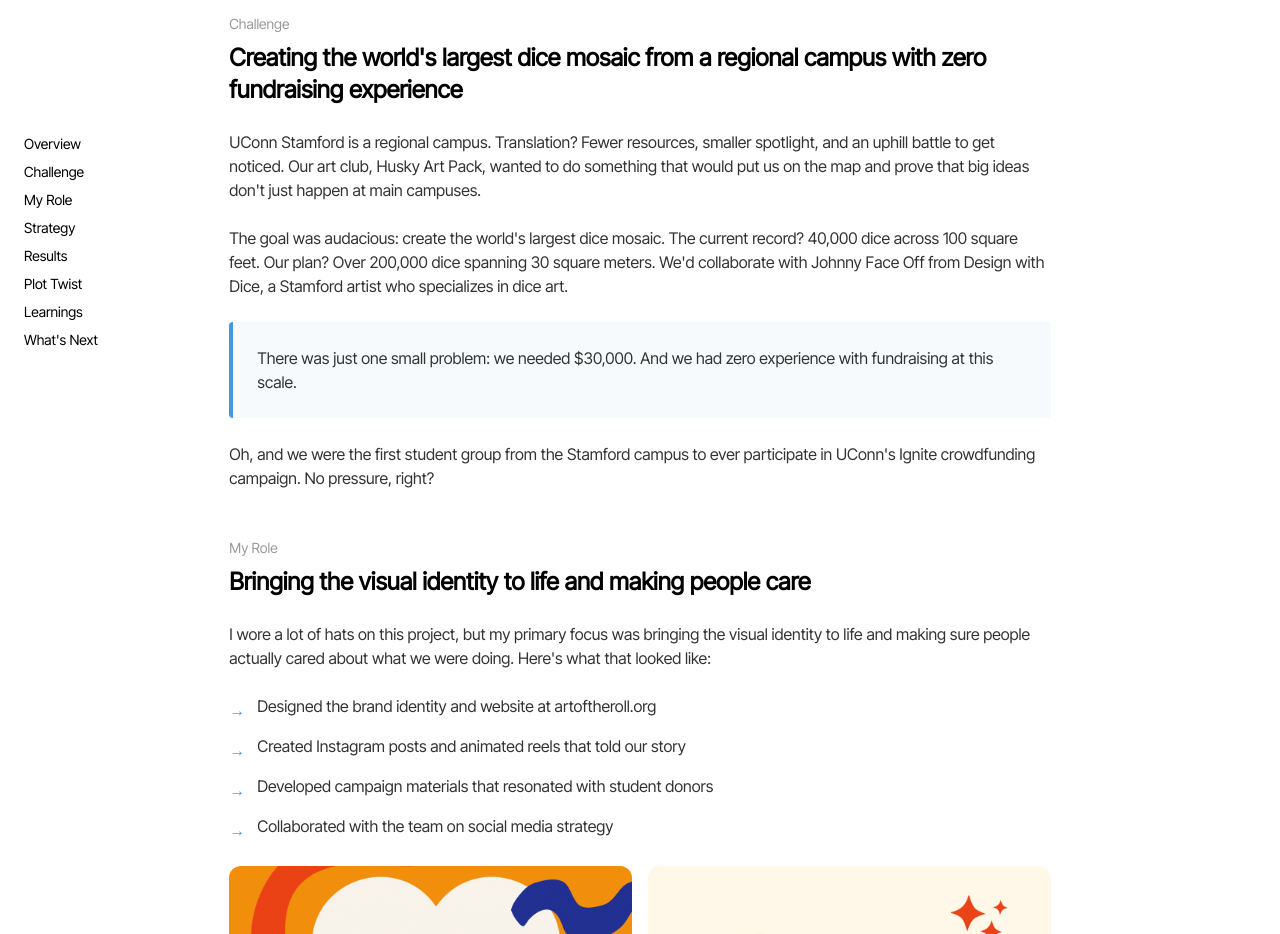
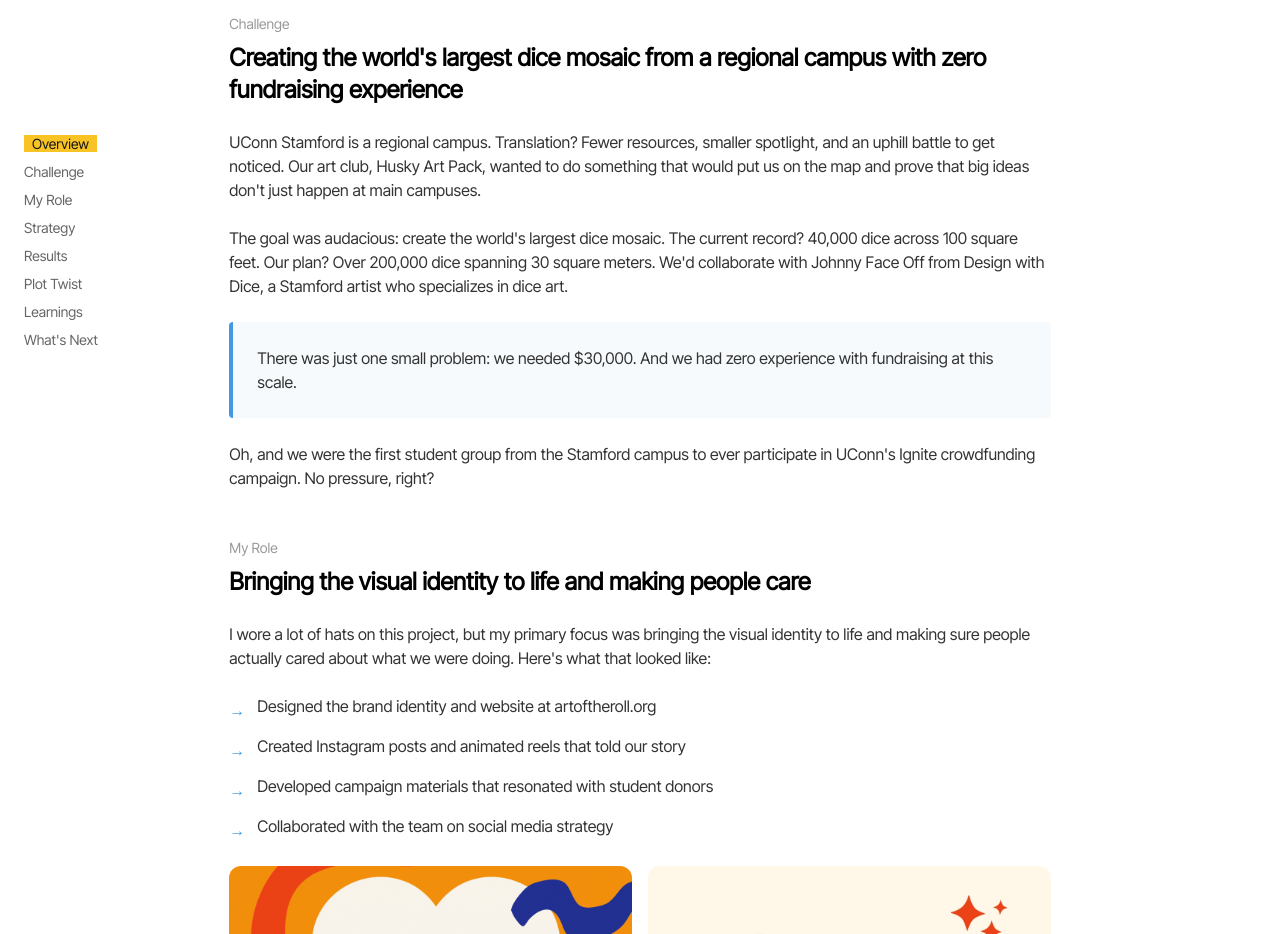
Before and after one commit to chaconshania/PortfolioV2, a Next.js app: page /artoftheroll in a window 1280 px wide. Shown: the part 1400-2334 px from the top of the page. Built offline with nearby package versions, Linux system fonts and the light colour scheme.

Commit message:
Adding sidebar interactivity to artoftheroll page

```diff
--- a/src/app/artoftheroll/page.tsx
+++ b/src/app/artoftheroll/page.tsx
@@ -1,7 +1,39 @@
+"use client";
+
 import Image from "next/image";
-import React from "react";
+import React, { useEffect, useState } from "react";
 
 export default function Page() {
+  const [activeSection, setActiveSection] = useState("");
+
+  useEffect(() => {
+    const observerOptions = {
+      root: null,
+      rootMargin: "-20% 0px -70% 0px",
+      threshold: 0,
+    };
+
+    const observerCallback = (entries: IntersectionObserverEntry[]) => {
+      entries.forEach((entry) => {
+        if (entry.isIntersecting) {
+          setActiveSection(entry.target.id);
+        }
+      });
+    };
+
+    const observer = new IntersectionObserver(
+      observerCallback,
+      observerOptions
+    );
+
+    const sections = document.querySelectorAll("section[id]");
+    sections.forEach((section) => observer.observe(section));
+
+    return () => {
+      sections.forEach((section) => observer.unobserve(section));
+    };
+  }, []);
+
   return (
     <div className="min-h-screen bg-background pt-0">
       <div className="px-6 mt-[100px] lg:mt-0">
@@ -19,20 +51,108 @@
           <aside className="hidden lg:flex col-span-2 sticky top-0 justify-end h-screen flex-col overflow-y-auto">
             <nav className="py-6">
               <ul className="space-y-2 text-sm">
-                <li>Overview</li>
-                <li>Challenge</li>
-                <li>My Role</li>
-                <li>Strategy</li>
-                <li>Results</li>
-                <li>Plot Twist</li>
-                <li>Learnings</li>
-                <li>What&apos;s Next</li>
+                <li>
+                  <a
+                    href="#overview"
+                    className={`transition-colors cursor-pointer ${
+                      activeSection === "overview"
+                        ? "text-foreground font-medium px-2 bg-[#F7C325]"
+                        : "text-[#666666] hover:text-foreground"
+                    }`}
+                  >
+                    Overview
+                  </a>
+                </li>
+                <li>
+                  <a
+                    href="#challenge"
+                    className={`transition-colors cursor-pointer ${
+                      activeSection === "challenge"
+                        ? "text-foreground font-medium px-2 bg-[#F7C325]"
+                        : "text-[#666666] hover:text-foreground"
+                    }`}
+                  >
+                    Challenge
+                  </a>
+                </li>
+                <li>
+                  <a
+                    href="#my-role"
+                    className={`transition-colors cursor-pointer ${
+                      activeSection === "my-role"
+                        ? "text-foreground font-medium px-2 bg-[#F7C325]"
+                        : "text-[#666666] hover:text-foreground"
+                    }`}
+                  >
+                    My Role
+                  </a>
+                </li>
+                <li>
+                  <a
+                    href="#strategy"
+                    className={`transition-colors cursor-pointer ${
+                      activeSection === "strategy"
+                        ? "text-foreground font-medium px-2 bg-[#F7C325]"
+                        : "text-[#666666] hover:text-foreground"
+                    }`}
+                  >
+                    Strategy
+                  </a>
+                </li>
+                <li>
+                  <a
+                    href="#results"
+                    className={`transition-colors cursor-pointer ${
+                      activeSection === "results"
+                        ? "text-foreground font-medium px-2 bg-[#F7C325]"
+                        : "text-[#666666] hover:text-foreground"
+                    }`}
+                  >
+                    Results
+                  </a>
+                </li>
+                <li>
+                  <a
+                    href="#plot-twist"
+                    className={`transition-colors cursor-pointer ${
+                      activeSection === "plot-twist"
+                        ? "text-foreground font-medium px-2 bg-[#F7C325]"
+                        : "text-[#666666] hover:text-foreground"
+                    }`}
+                  >
+                    Plot Twist
+                  </a>
+                </li>
+                <li>
+                  <a
+                    href="#learnings"
+                    className={`transition-colors cursor-pointer ${
+                      activeSection === "learnings"
+                        ? "text-foreground font-medium px-2 bg-[#F7C325]"
+                        : "text-[#666666] hover:text-foreground"
+                    }`}
+                  >
+                    Learnings
+                  </a>
+                </li>
+                <li>
+                  <a
+                    href="#next-steps"
+                    className={`transition-colors cursor-pointer ${
+                      activeSection === "next-steps"
+                        ? "text-foreground font-medium px-2 bg-[#F7C325]"
+                        : "text-[#666666] hover:text-foreground"
+                    }`}
+                  >
+                    What&apos;s Next
+                  </a>
+                </li>
               </ul>
             </nav>
           </aside>
 
           <main className="col-span-8 overflow-y-auto space-y-12 lg:py-6">
-            <section className="space-y-6">
+            <section id="overview" className="space-y-6">
               <div className="grid space-y-6 grid-cols-1 lg:grid-cols-4">
                 <div className="flex flex-col">
                   <h2 className="text-sm text-[#999999]">ROLE</h2>
@@ -75,7 +195,7 @@
               </p>
             </section>
 
-            <section className="space-y-6">
+            <section id="challenge" className="space-y-6">
               <div className="space-y-2">
                 <h2 className="text-sm text-[#999999]">Challenge</h2>
                 <h3 className="text-2xl font-bold">
@@ -112,7 +232,7 @@
               </p>
             </section>
 
-            <section className="space-y-6">
+            <section id="my-role" className="space-y-6">
               <div className="space-y-2">
                 <h2 className="text-sm text-[#999999]">My Role</h2>
                 <h3 className="text-2xl font-bold">
@@ -189,7 +309,7 @@
               </div>
             </section>
 
-            <section className="space-y-6">
+            <section id="strategy" className="space-y-6">
               <div className="space-y-2">
                 <h2 className="text-sm text-[#999999]">Strategy</h2>
                 <h3 className="text-2xl font-bold">
@@ -263,7 +383,7 @@
               </div>
             </section>
 
-            <section className="space-y-6">
+            <section id="results" className="space-y-6">
               <div className="space-y-2">
                 <h2 className="text-sm text-[#999999]">Results</h2>
                 <h3 className="text-2xl font-bold">The impact (so far)</h3>
@@ -323,7 +443,7 @@
               </div>
             </section>
 
-            <section className="space-y-6">
+            <section id="plot-twist" className="space-y-6">
               <div className="space-y-2">
                 <h2 className="text-sm text-[#999999]">The Plot Twist</h2>
                 <h3 className="text-2xl font-bold">
@@ -366,7 +486,7 @@
               </p>
             </section>
 
-            <section className="space-y-6">
+            <section id="learnings" className="space-y-6">
               <div className="space-y-2">
                 <h2 className="text-sm text-[#999999]">What I Learned</h2>
                 <h3 className="text-2xl font-bold">
@@ -433,7 +553,7 @@
               />
             </section>
 
-            <section className="space-y-6">
+            <section id="media-recognition" className="space-y-6">
               <div className="bg-[#f7fafc] p-6 rounded-lg">
                 <h3 className="text-xl font-semibold mb-4">
                   Media Recognition
@@ -465,7 +585,7 @@
               </div>
             </section>
 
-            <section className="space-y-6">
+            <section id="next-steps" className="space-y-6">
               <div className="space-y-2">
                 <h2 className="text-sm text-[#999999]">What&apos;s Next</h2>
                 <h3 className="text-2xl font-bold">
--- a/src/app/page.tsx
+++ b/src/app/page.tsx
@@ -41,13 +41,15 @@
           <motion.div
             animate={{ y: isCardHovered ? -160 : 0 }}
             transition={{ duration: 0.3, ease: "easeOut" }}
-            className="absolute top-[-60] left-10 pointer-events-none"
+            className="absolute pointer-events-none hidden
+              lg:block lg:-top-[120px] lg:left-10 lg:w-[500px] lg:h-[500px]"
+
           >
             <Image
               src="/me/Bloo.svg"
               alt="Blueberry decoration"
-              width={500}
-              height={500}
+              fill
+              className="object-contain"
             />
           </motion.div>
           <div className="grid grid-cols-1 md:grid-cols-2 lg:grid-cols-3 gap-2 w-full relative" style={{ zIndex: 30 }}>
```
